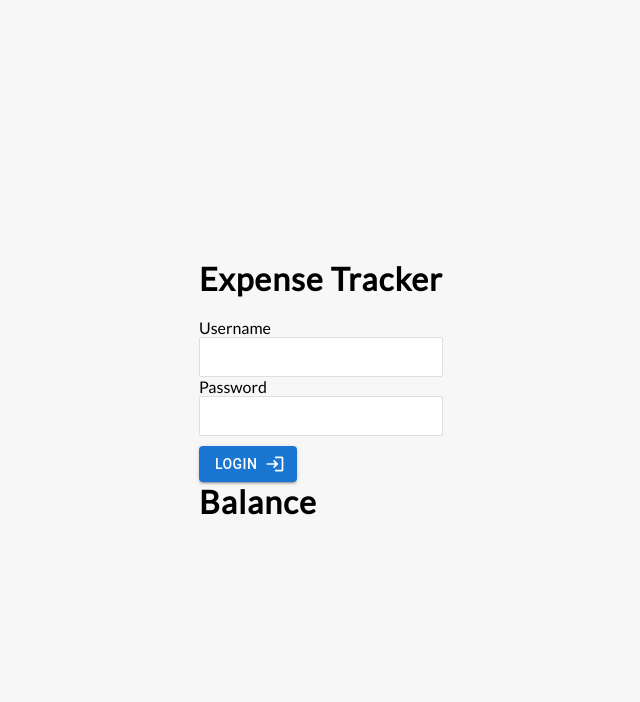
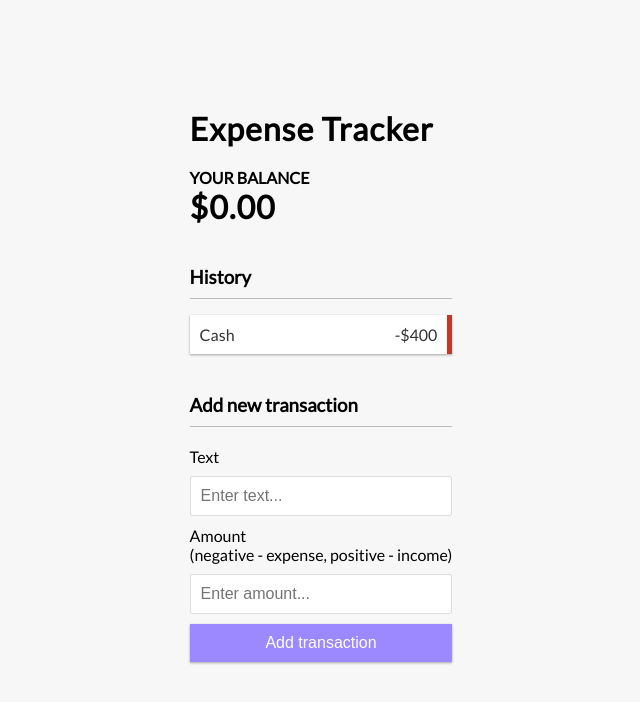
Before and after one commit to shafakyildiz/react-expense-tracker, a React (Create React App) app: page /balance in a window 1280 px wide. Shown: the top 702 px of the page, without its empty margins (319-959 px from the left). Built offline with nearby package versions, Linux system fonts and the light colour scheme.

Commit message:
fixed the react-router problem

```diff
--- a/package.json
+++ b/package.json
@@ -14,6 +14,7 @@
     "react-dom": "^17.0.2",
     "react-router-dom": "^5.3.0",
     "react-scripts": "4.0.3",
+    "styled-components": "^5.3.3",
     "web-vitals": "^1.0.1"
   },
   "scripts": {
--- a/src/App.js
+++ b/src/App.js
@@ -1,11 +1,25 @@
 import "./App.css";
-import Login from "./components/Login";
+import { BrowserRouter as Router, Switch, Route } from "react-router-dom";
+import Balance from "./components/Balance";
+import Expenses from "./components/Expenses";
+import Home from "./components/Home";
 
 function App() {
   return (
     <div className="App">
-      <h1>Expense Tracker</h1>
-      <Login />
+      <Router>
+        <Switch>
+          <Route exact path="/balance">
+            <Balance />
+          </Route>
+          <Route exact path="/expenses">
+            <Expenses />
+          </Route>
+          <Route exact path="/">
+            <Home />
+          </Route>
+        </Switch>
+      </Router>
     </div>
   );
 }
--- /dev/null
+++ b/src/components/AddTransaction.js
@@ -0,0 +1,25 @@
+import React from "react";
+
+function AddTransaction() {
+  return (
+    <div>
+      <h3>Add new transaction</h3>
+      <form id="form">
+        <div className="form-control">
+          <label htmlFor="text">Text</label>
+          <input type="text" id="text" placeholder="Enter text..." />
+        </div>
+        <div className="form-control">
+          <label htmlFor="amount">
+            Amount <br />
+            (negative - expense, positive - income)
+          </label>
+          <input type="number" id="amount" placeholder="Enter amount..." />
+        </div>
+        <button className="btn">Add transaction</button>
+      </form>
+    </div>
+  );
+}
+
+export default AddTransaction;
--- a/src/components/Balance.js
+++ b/src/components/Balance.js
@@ -1,9 +1,16 @@
 import React from "react";
+import TransactionList from "./TransactionList";
+import AddTransaction from "./AddTransaction";
+import Header from "./Header";
 
 function Balance() {
   return (
     <div>
-      <h1>Balance</h1>
+      <Header />
+      <h4>Your Balance</h4>
+      <h1>$0.00</h1>
+      <TransactionList />
+      <AddTransaction />
     </div>
   );
 }
--- /dev/null
+++ b/src/components/Credentials.js
@@ -0,0 +1,18 @@
+import React from "react";
+
+function Credentials() {
+  return (
+    <div>
+      <div>
+        <span>Username</span>
+        <input label="username" type="text" />
+      </div>
+      <div>
+        <span>Password</span>
+        <input label="password" type="password" />
+      </div>
+    </div>
+  );
+}
+
+export default Credentials;
--- a/src/components/Header.js
+++ b/src/components/Header.js
@@ -1,11 +1,11 @@
-import React from 'react'
+import React from "react";
 
 function Header() {
-    return (
-        <div>
-            <h1>Header Component</h1>
-        </div>
-    )
+  return (
+    <div>
+      <h1>Expense Tracker</h1>
+    </div>
+  );
 }
 
-export default Header
+export default Header;
--- a/src/components/Home.js
+++ b/src/components/Home.js
@@ -1,9 +1,14 @@
 import React from "react";
+import Credentials from "./Credentials";
+import LoginBtn from "./LoginBtn";
+import Header from "./Header";
 
 function Home() {
   return (
     <div>
-      <h1>This is the homepage.</h1>
+      <Header />
+      <Credentials />
+      <LoginBtn />
     </div>
   );
 }
--- a/src/components/Login.js
+++ /dev/null
@@ -1,37 +0,0 @@
-import React from "react";
-import { BrowserRouter as Router, Switch, Route, Link } from "react-router-dom";
-import Button from "@mui/material/Button";
-import LoginIcon from "@mui/icons-material/Login";
-import Balance from "./Balance";
-
-function Login() {
-  return (
-    <div>
-      <div>
-        <span>Username</span>
-        <input label="username" type="text" />
-      </div>
-      <div>
-        <span>Password</span>
-        <input label="password" type="password" />
-      </div>
-      <div className="loginBtn">
-        <Router>
-          <Link to="/balance">
-            <Button variant="contained" endIcon={<LoginIcon />}>
-              Login
-            </Button>
-          </Link>
-
-          <Switch>
-            <Route exact path="/balance">
-              <Balance />
-            </Route>
-          </Switch>
-        </Router>
-      </div>
-    </div>
-  );
-}
-
-export default Login;
--- /dev/null
+++ b/src/components/LoginBtn.js
@@ -0,0 +1,24 @@
+import React from "react";
+import Button from "@mui/material/Button";
+import LoginIcon from "@mui/icons-material/Login";
+import { Switch, Route, Link, BrowserRouter as Router } from "react-router-dom";
+import Expenses from "./Expenses";
+
+function Login() {
+  return (
+    <div className="loginBtn">
+      <Button variant="contained" endIcon={<LoginIcon />}>
+        <Link to="/expenses">Login</Link>
+      </Button>
+      <Router>
+        <Switch>
+          <Route exact path="/expenses">
+            <Expenses />
+          </Route>
+        </Switch>
+      </Router>
+    </div>
+  );
+}
+
+export default Login;
--- /dev/null
+++ b/src/components/TransactionList.js
@@ -0,0 +1,17 @@
+import React from "react";
+
+function TransactionList() {
+  return (
+    <div>
+      <h3>History</h3>
+      <ul id="list" className="list">
+        <li className="minus">
+          Cash <span>-$400</span>
+          <button className="delete-btn">x</button>
+        </li>
+      </ul>
+    </div>
+  );
+}
+
+export default TransactionList;
```
Also changed, not shown: 2 other files (tests, documents, lock files or other folders).
